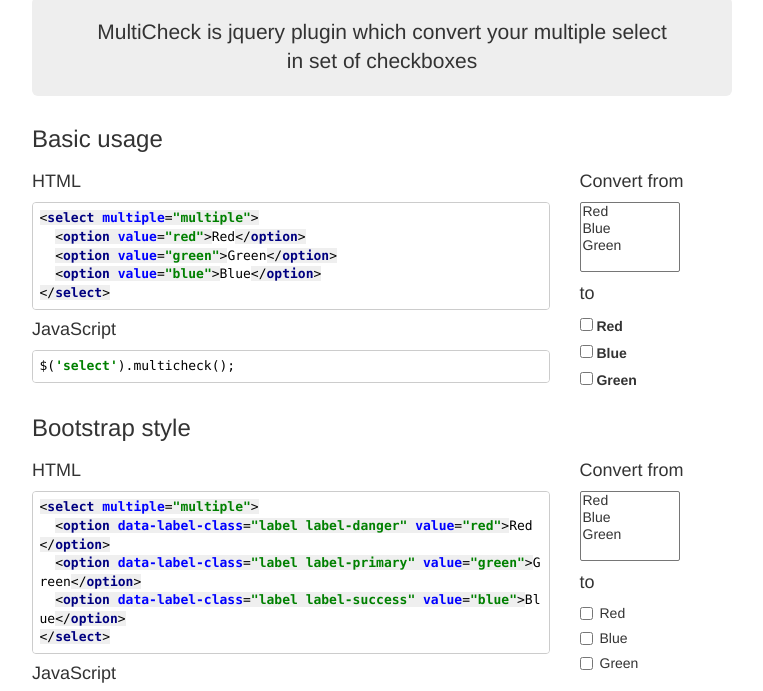
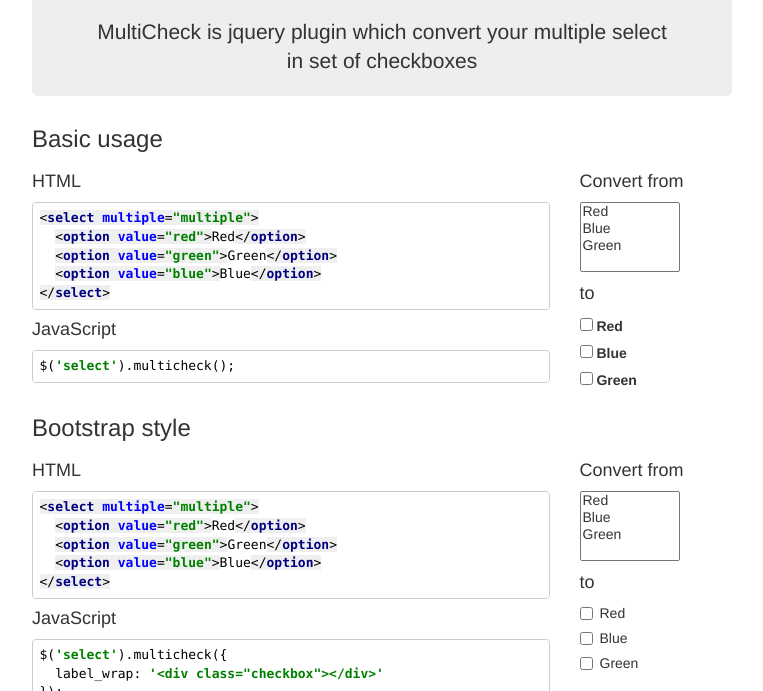
Before and after one commit to jurrick/jquery-multicheckbox, a plain HTML site: page index.html in a window 1280 px wide. Shown: the part 82-773 px from the top of the page, without its empty margins (258-1021 px from the left). Drawn offline with nearby package versions, Linux system fonts and the light colour scheme.

Commit message:
Remove data-label-class attribute for first Bootstrap example

```diff
--- a/index.html
+++ b/index.html
@@ -61,9 +61,9 @@
         <div class="col-md-9">
           <h4>HTML</h4>
           <pre><code>&lt;select multiple="multiple"&gt;
-  &lt;option data-label-class="label label-danger" value="red"&gt;Red&lt;/option&gt;
-  &lt;option data-label-class="label label-primary" value="green"&gt;Green&lt;/option&gt;
-  &lt;option data-label-class="label label-success" value="blue"&gt;Blue&lt;/option&gt;
+  &lt;option value="red"&gt;Red&lt;/option&gt;
+  &lt;option value="green"&gt;Green&lt;/option&gt;
+  &lt;option value="blue"&gt;Blue&lt;/option&gt;
 &lt;/select&gt;</code></pre>
           <h4>JavaScript</h4>
           <pre><code>$('select').multicheck({
```
